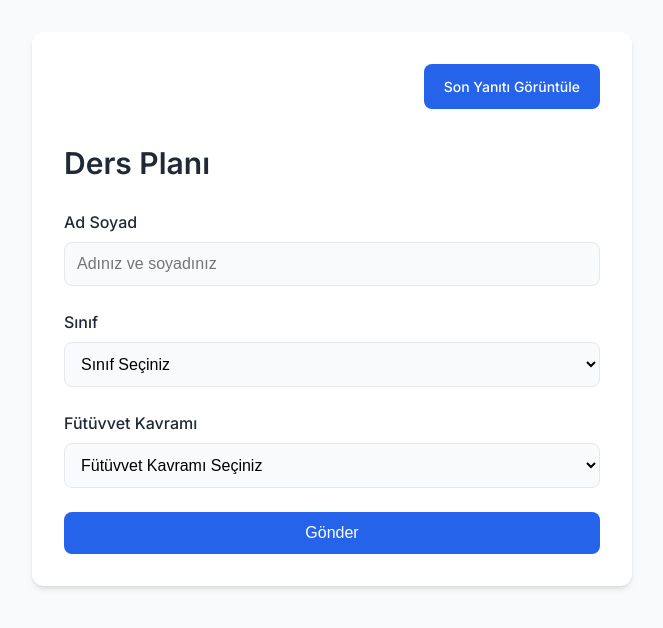
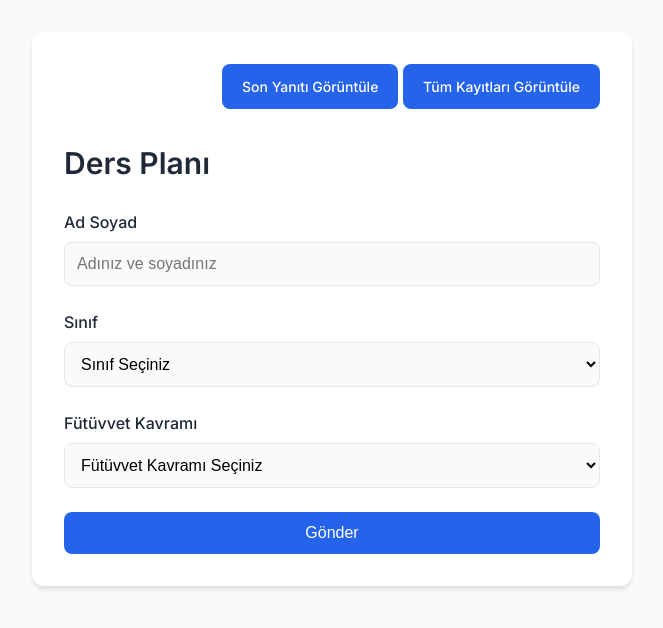
Before and after one commit to s2023ss/dersplan, a website: page index.html in a window 1280 px wide. Shown: the whole page, without its empty margins (308-971 px from the left). Drawn offline with nearby package versions, Linux system fonts and the light colour scheme.

Commit message:
Tüm proje güncellemeleri: - Supabase entegrasyonu eklendi - Records sayfası oluşturuldu - Detaylı görünüm modalı eklendi - Markdown desteği geliştirildi - Hata düzeltmeleri yapıldı

```diff
--- a/index.html
+++ b/index.html
@@ -191,6 +191,7 @@
     <div class="container">
         <div class="nav-links">
             <a href="response.html" class="nav-link">Son Yanıtı Görüntüle</a>
+            <a href="records.html" class="nav-link">Tüm Kayıtları Görüntüle</a>
         </div>
         <h1>Ders Planı</h1>
         <form id="n8nForm">
```
